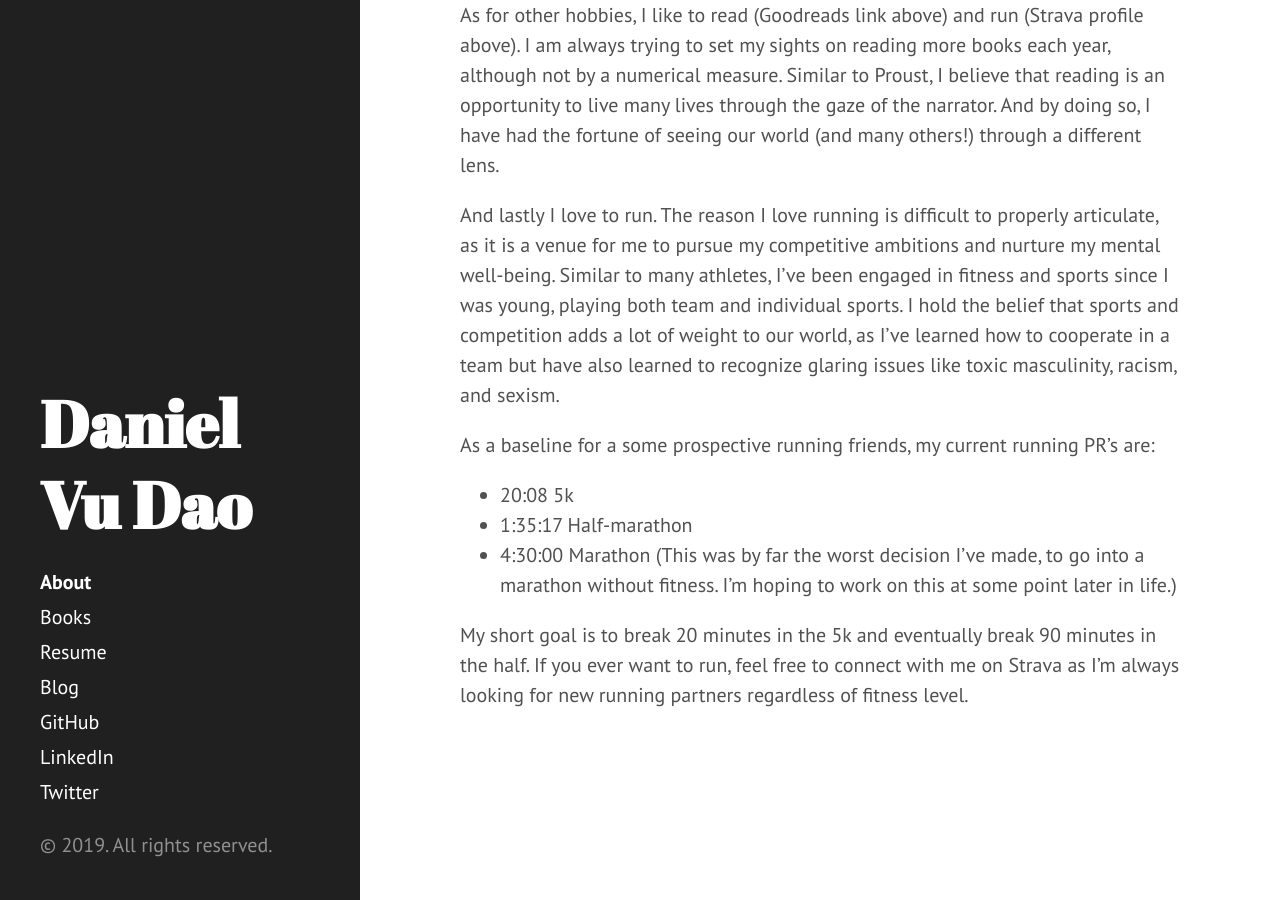
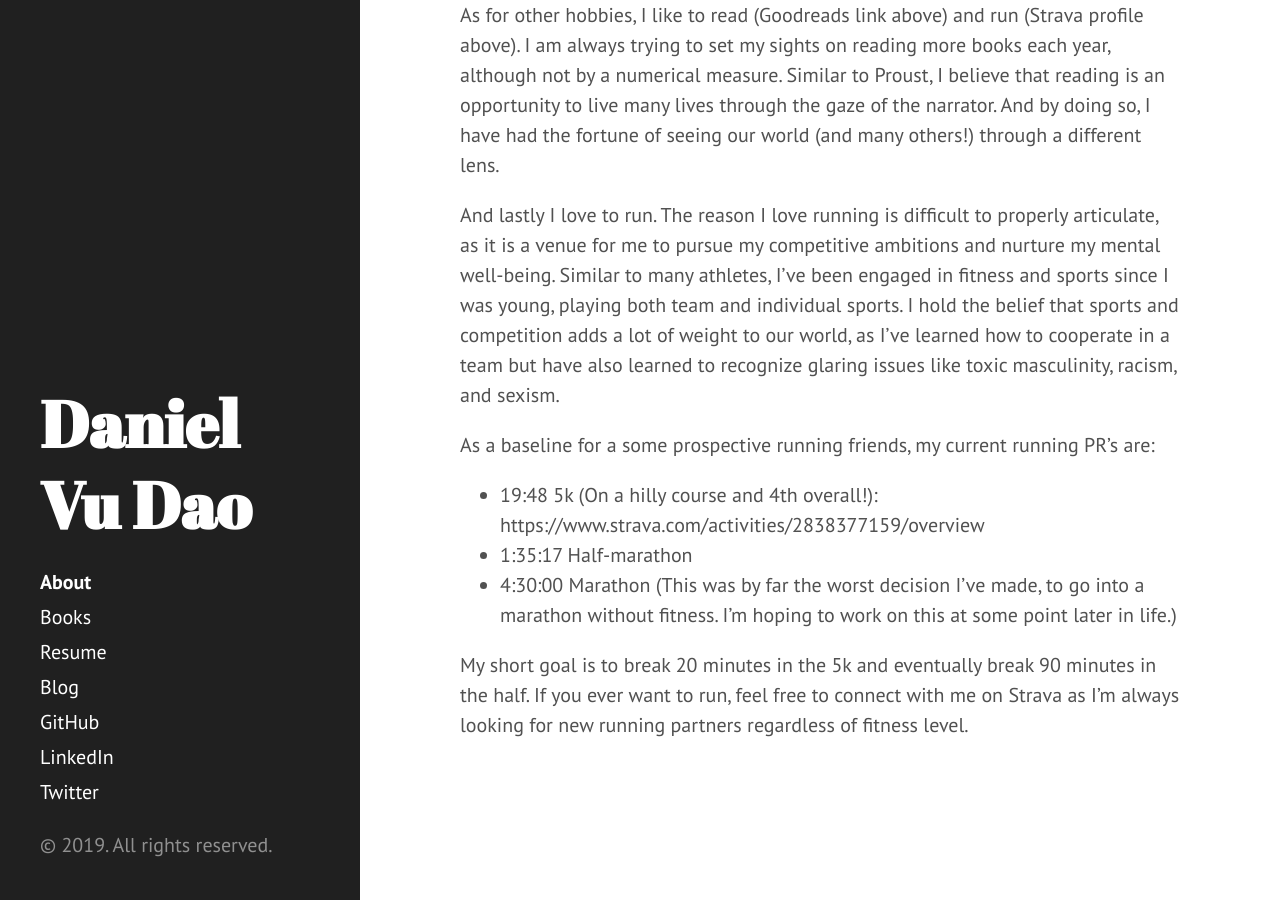
Before and after one commit to danielvdao/danielvdao.github.io, a Jekyll site: the page built from about.md, in a window 1280 px wide and 900 px high, scrolled down 590 px. Built offline with Jekyll 4.4.1, drawn with Linux system fonts in a browser that asks for light colours.

Commit message:
PR updates!

```diff
--- a/about.md
+++ b/about.md
@@ -19,7 +19,7 @@ And lastly I love to run. The reason I love running is difficult to properly art
 
 As a baseline for a some prospective running friends, my current running PR's are:
 
-* 20:08 5k
+* 19:48 5k (On a hilly course and 4th overall!): https://www.strava.com/activities/2838377159/overview
 * 1:35:17 Half-marathon
 * 4:30:00 Marathon (This was by far the worst decision I've made, to go into a marathon without fitness. I'm hoping to work on this at some point later in life.)
 
```
